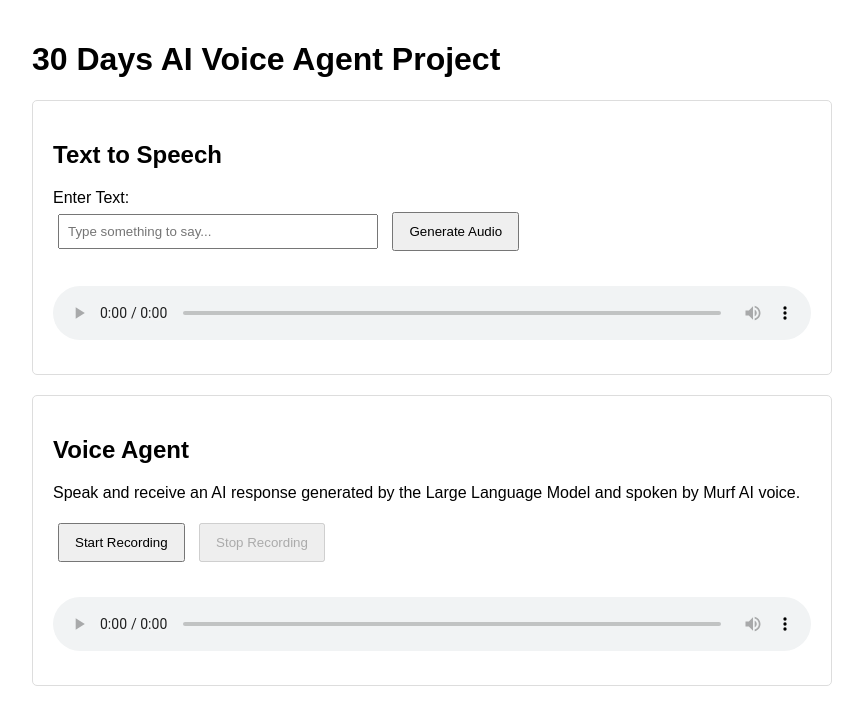
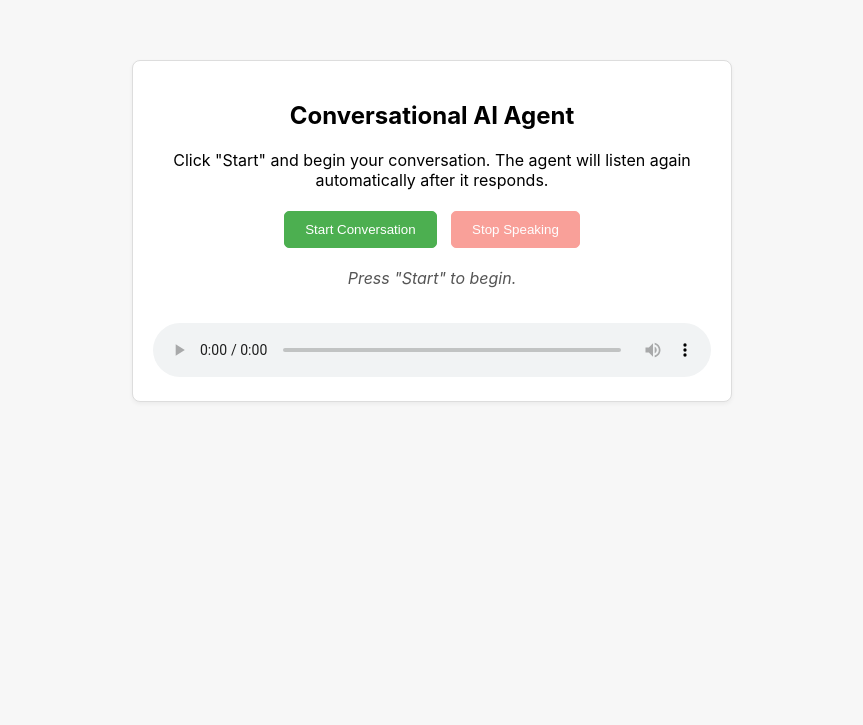
Before and after one commit to harsha-bharadwaj100/30-AI-Agent, a FastAPI app: page / in a window 1280 px wide. Shown: the top 725 px of the page, without its empty margins (208-1071 px from the left). Run offline with FastAPI, Linux system fonts and the light colour scheme.

Commit message:
feat: implement conversational agent functionality with audio input and session management

```diff
--- a/app.py
+++ b/app.py
@@ -1,4 +1,5 @@
 import os
+import shutil
 import requests
 import assemblyai as aai
 import google.generativeai as genai
@@ -14,10 +15,10 @@ from dotenv import load_dotenv
 # Load environment variables
 load_dotenv()
 
-# Initialize FastAPI app
+# Initialize FastAPI
 app = FastAPI()
 
-# CORS Setup
+# --- CORS Middleware Setup ---
 origins = ["*"]
 app.add_middleware(
     CORSMiddleware,
@@ -27,59 +28,56 @@ app.add_middleware(
     allow_headers=["*"],
 )
 
-# Template and static files setup
+# --- Template and Static File Setup ---
 templates = Jinja2Templates(directory="templates")
 app.mount("/static", StaticFiles(directory="static"), name="static")
 
-# Load API keys from environment
+# --- API Key and SDK Configuration ---
 MURF_API_KEY = os.getenv("MURF_API_KEY")
 ASSEMBLYAI_API_KEY = os.getenv("ASSEMBLYAI_API_KEY")
 GEMINI_API_KEY = os.getenv("GEMINI_API_KEY")
 
-# Configure AssemblyAI and Gemini API
 aai.settings.api_key = ASSEMBLYAI_API_KEY
 genai.configure(api_key=GEMINI_API_KEY)
-
-# Initialize Murf client
 murf = Murf(api_key=MURF_API_KEY)
 
+# --- In-Memory Datastore for Chat History ---
+# NOTE: This is a simple dictionary for prototyping.
+# In a production environment, this would be a database (e.g., Redis, PostgreSQL).
+# This will be cleared every time the server restarts.
+chat_histories = {}
 
-# Pydantic model for text requests (can be used by other endpoints)
+
+# --- Pydantic Models (can be kept for other endpoints) ---
 class TTSRequest(BaseModel):
     text: str
-    voice_id: str = "en-US-natalie"
 
 
-# Frontend route
+class LLMQueryRequest(BaseModel):
+    text: str
+
+
+# --- Frontend Route ---
 @app.get("/", response_class=HTMLResponse)
 async def read_root(request: Request):
+    """Serves the main index.html page."""
     return templates.TemplateResponse("index.html", {"request": request})
 
 
-# Existing Text-to-Speech endpoint (Day 3)
-@app.post("/generate-audio/")
-async def generate_audio(request: TTSRequest):
-    if not MURF_API_KEY:
-        raise HTTPException(status_code=500, detail="Murf API key not configured.")
-    try:
-        api_response = murf.text_to_speech.generate(
-            text=request.text, voice_id=request.voice_id
-        )
-        return {"audio_url": api_response.audio_file}
-    except Exception as e:
-        raise HTTPException(status_code=500, detail=f"Error calling Murf API: {e}")
-
-
-# --- UPDATED /llm/query endpoint to accept audio input (Day 9) ---
-@app.post("/llm/query")
-async def llm_query(audio: UploadFile = File(...)):
+# --- NEW: Conversational Agent Endpoint (Day 10) ---
+@app.post("/agent/chat/{session_id}")
+async def agent_chat(session_id: str, audio: UploadFile = File(...)):
+    """
+    Handles a full conversational turn:
+    Audio (user) -> STT -> Append to History -> LLM -> Append to History -> TTS -> Audio (bot)
+    """
     if not (GEMINI_API_KEY and ASSEMBLYAI_API_KEY and MURF_API_KEY):
         raise HTTPException(
             status_code=500, detail="One or more API keys are not configured."
         )
 
     try:
-        # 1. Transcribe the audio with AssemblyAI
+        # 1. Transcribe audio to text with AssemblyAI
         transcriber = aai.Transcriber()
         transcript = transcriber.transcribe(audio.file)
 
@@ -90,25 +88,32 @@ async def llm_query(audio: UploadFile = File(...)):
         if not transcript.text:
             raise HTTPException(status_code=400, detail="Could not understand audio.")
 
-        # 2. Generate LLM response via Gemini API
+        # 2. Retrieve or initialize chat history for the session
+        session_history = chat_histories.get(session_id, [])
+        session_history.append({"role": "user", "parts": [transcript.text]})
+
+        # 3. Generate LLM response with history via Gemini API
         model = genai.GenerativeModel("gemini-1.5-flash")
-        llm_response = model.generate_content(transcript.text)
+        # The Gemini API expects the history in this format
+        chat_session = model.start_chat(history=session_history[:-1])
+        llm_response = chat_session.send_message(session_history[-1])
 
-        # 3. Handle character limit for Murf API (max 3000 chars)
         llm_text = llm_response.text.strip()
-        max_chars = 3000
 
-        # If response > 3000 chars, truncate or split (here, we truncate)
-        if len(llm_text) > max_chars:
-            llm_text = llm_text[:max_chars]
+        # 4. Append LLM's response to the history
+        session_history.append({"role": "model", "parts": [llm_text]})
+        chat_histories[session_id] = session_history
 
-        # 4. Generate speech audio for LLM response using Murf
+        # 5. Handle character limit for Murf API (max 3000 chars)
+        if len(llm_text) > 3000:
+            llm_text = llm_text[:3000]
+
+        # 6. Generate speech audio for LLM response using Murf
         murf_response = murf.text_to_speech.generate(
             text=llm_text,
-            voice_id="en-US-natalie",  # You can change the voice as needed
+            voice_id="en-US-natalie",  # Using Natalie's voice for the agent
         )
 
-        # Return the audio url to the client
         return {"audio_url": murf_response.audio_file}
 
     except Exception as e:
--- a/static/script.js
+++ b/static/script.js
@@ -1,63 +1,90 @@
 document.addEventListener("DOMContentLoaded", () => {
-  // Elements
+  // --- UI Elements ---
   const startRecordingBtn = document.getElementById("start-recording");
   const stopRecordingBtn = document.getElementById("stop-recording");
-  const playbackAudio = document.getElementById("echo-playback"); // Use existing audio element for playback
-  const statusDiv = document.getElementById("echo-status");
+  const playbackAudio = document.getElementById("playback-audio");
+  const statusDiv = document.getElementById("status");
 
+  // --- State Management ---
   let mediaRecorder;
   let recordedChunks = [];
+  let sessionId = null;
 
+  // --- Initialize Session ---
+  function initializeSession() {
+    const params = new URLSearchParams(window.location.search);
+    if (params.has("session_id")) {
+      sessionId = params.get("session_id");
+    } else {
+      // Generate a simple unique ID for the session
+      sessionId =
+        Date.now().toString(36) + Math.random().toString(36).substring(2);
+      // Update URL without reloading the page
+      window.history.pushState(
+        { sessionId },
+        `Session: ${sessionId}`,
+        `?session_id=${sessionId}`
+      );
+    }
+    console.log("Session ID:", sessionId);
+  }
+
+  initializeSession();
+
+  // --- Core Agent Interaction Function ---
+  async function interactWithAgent(audioBlob) {
+    statusDiv.textContent = "Thinking...";
+    const formData = new FormData();
+    formData.append("audio", audioBlob, `recording-${Date.now()}.webm`);
+
+    try {
+      const response = await fetch(`/agent/chat/${sessionId}`, {
+        method: "POST",
+        body: formData,
+      });
+
+      if (!response.ok) {
+        const errorData = await response.json();
+        throw new Error(errorData.detail || "Failed to process audio.");
+      }
+
+      statusDiv.textContent = "Agent is responding...";
+      const result = await response.json();
+
+      playbackAudio.src = result.audio_url;
+      playbackAudio.play();
+    } catch (error) {
+      console.error("Agent Interaction Error:", error);
+      statusDiv.textContent = `Error: ${error.message}. Press "Start" to try again.`;
+      startRecordingBtn.disabled = false;
+      stopRecordingBtn.disabled = true;
+    }
+  }
+
+  // --- Event Handlers ---
   startRecordingBtn.addEventListener("click", async () => {
     try {
       const stream = await navigator.mediaDevices.getUserMedia({ audio: true });
       mediaRecorder = new MediaRecorder(stream);
       recordedChunks = [];
-      statusDiv.textContent = "";
-      playbackAudio.src = "";
 
       mediaRecorder.ondataavailable = (event) => {
         if (event.data.size > 0) recordedChunks.push(event.data);
       };
 
-      mediaRecorder.onstop = async () => {
+      mediaRecorder.onstop = () => {
         const blob = new Blob(recordedChunks, { type: "audio/webm" });
-        statusDiv.textContent = "Processing your request...";
-
-        // Prepare FormData and send to /llm/query
-        const formData = new FormData();
-        formData.append("audio", blob, `recording-${Date.now()}.webm`);
-
-        try {
-          const response = await fetch("/llm/query", {
-            method: "POST",
-            body: formData,
-          });
-
-          if (!response.ok) {
-            const errorData = await response.json();
-            throw new Error(errorData.detail || "Request failed");
-          }
-
-          const data = await response.json();
-          playbackAudio.src = data.audio_url;
-          playbackAudio.play();
-          statusDiv.textContent = "Here is my response!";
-        } catch (error) {
-          console.error("Error:", error);
-          statusDiv.textContent = "Error: " + error.message;
-        }
+        interactWithAgent(blob);
+        stream.getTracks().forEach((track) => track.stop());
       };
 
       mediaRecorder.start();
       startRecordingBtn.disabled = true;
       stopRecordingBtn.disabled = false;
-      statusDiv.textContent = "Recording...";
-    } catch (err) {
-      console.error("Microphone access error:", err);
-      alert(
-        "Could not access microphone. Please allow microphone permissions."
-      );
+      statusDiv.textContent = "Listening...";
+    } catch (error) {
+      console.error("Microphone access error:", error);
+      statusDiv.textContent = "Could not access microphone.";
     }
   });
 
@@ -66,7 +93,14 @@ document.addEventListener("DOMContentLoaded", () => {
       mediaRecorder.stop();
       startRecordingBtn.disabled = false;
       stopRecordingBtn.disabled = true;
-      statusDiv.textContent = "";
+      statusDiv.textContent = "Processing your voice...";
     }
   });
+
+  // --- Continuous Conversation Loop ---
+  playbackAudio.addEventListener("ended", () => {
+    statusDiv.textContent = "Response finished. Listening for your reply...";
+    // Programmatically click the start button to begin listening again
+    startRecordingBtn.click();
+  });
 });
--- a/templates/index.html
+++ b/templates/index.html
@@ -7,84 +7,81 @@
     <title>AI Voice Agent</title>
     <style>
         body {
-            font-family: Arial, sans-serif;
-            max-width: 800px;
-            margin: 0 auto;
+            font-family: -apple-system, BlinkMacSystemFont, "Segoe UI", Roboto, Helvetica, Arial, sans-serif;
+            max-width: 600px;
+            margin: 40px auto;
             padding: 20px;
+            background-color: #f7f7f7;
         }
 
         section {
+            background-color: #fff;
             border: 1px solid #ddd;
-            margin: 20px 0;
             padding: 20px;
-            border-radius: 5px;
+            border-radius: 8px;
+            box-shadow: 0 2px 4px rgba(0, 0, 0, 0.05);
+        }
+
+        h1 {
+            text-align: center;
         }
 
         button {
-            padding: 10px 15px;
+            padding: 10px 20px;
             margin: 5px;
             cursor: pointer;
+            border-radius: 5px;
+            border: 1px solid #ccc;
+            background-color: #f0f0f0;
         }
 
-        input[type="text"] {
-            width: 300px;
-            padding: 8px;
-            margin: 5px;
+        button:disabled {
+            cursor: not-allowed;
+            opacity: 0.5;
+        }
+
+        #start-recording {
+            background-color: #4CAF50;
+            color: white;
+            border-color: #4CAF50;
+        }
+
+        #stop-recording {
+            background-color: #f44336;
+            color: white;
+            border-color: #f44336;
         }
 
         audio {
-            margin: 10px 0;
+            margin-top: 15px;
             width: 100%;
         }
 
-        .recording {
-            background-color: #ffebee;
-            color: #c62828;
-            padding: 10px;
-            border-radius: 3px;
-            margin: 10px 0;
-            display: none;
-        }
-
-        .recording.active {
-            display: block;
-        }
-
-        #echo-status {
+        #status {
             margin-top: 15px;
             font-style: italic;
-            color: #333;
+            color: #555;
+            text-align: center;
+            height: 20px;
         }
     </style>
 </head>
 
 <body>
-    <h1>30 Days AI Voice Agent Project</h1>
+    <section>
+        <h1>Conversational AI Agent</h1>
+        <p style="text-align: center;">Click "Start" and begin your conversation. The agent will listen again
+            automatically after it responds.</p>
 
-    <!-- TTS Section -->
-    <section>
-        <h2>Text to Speech</h2>
-        <form id="tts-form">
-            <label for="text-input">Enter Text:</label><br>
-            <input type="text" id="text-input" placeholder="Type something to say..." required>
-            <button type="submit" id="submit-button">Generate Audio</button>
-        </form>
+        <div style="text-align: center;">
+            <button id="start-recording" type="button">Start Conversation</button>
+            <button id="stop-recording" type="button" disabled>Stop Speaking</button>
+        </div>
+
+        <div id="status">Press "Start" to begin.</div>
+
         <div id="audio-container" style="margin-top: 20px;">
-            <audio id="audio-playback" controls></audio>
-        </div>
-    </section>
-
-    <!-- Echo Bot Section -->
-    <section>
-        <h1>Voice Agent</h1>
-        <p>Speak and receive an AI response generated by the Large Language Model and spoken by Murf AI voice.</p>
-        <div>
-            <button id="start-recording" type="button">Start Recording</button>
-            <button id="stop-recording" type="button" disabled>Stop Recording</button>
-        </div>
-        <div id="echo-status" style="margin-top:10px; font-style: italic; color: #333;"></div>
-        <div style="margin-top: 20px;">
-            <audio id="echo-playback" controls></audio>
+            <audio id="playback-audio" controls></audio>
         </div>
     </section>
 
```
